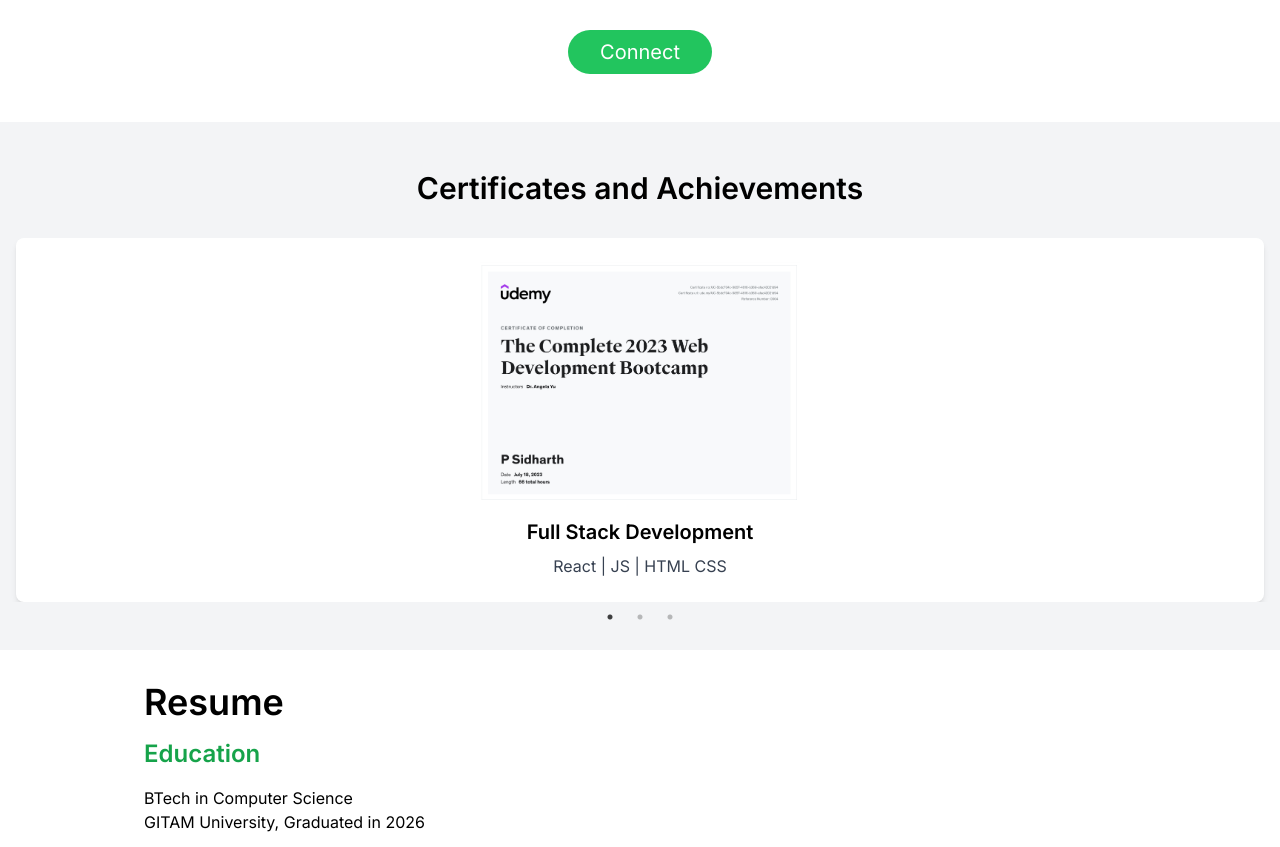
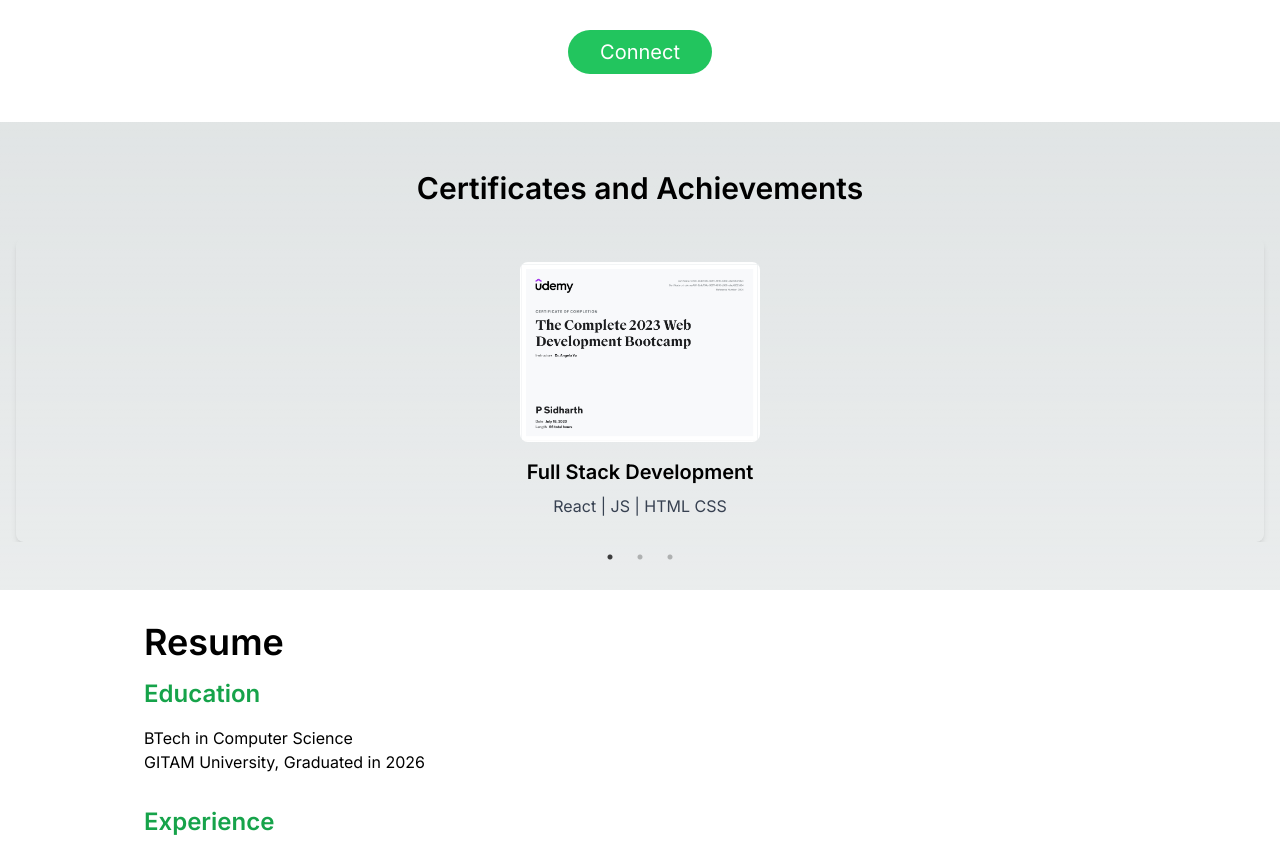
Before and after one commit to psidh/Domain, a Next.js app: page / in a window 1280 px wide. Shown: the part 420-1267 px from the top of the page. Built offline with nearby package versions, Linux system fonts and the light colour scheme.

Commit message:
dark mode update

```diff
--- a/src/app/components/Achievements.js
+++ b/src/app/components/Achievements.js
@@ -15,20 +15,20 @@ const Achievements = () => {
   };
 
   return (
-    <div className="bg-gray-100 py-12">
+    <div className="dark:bg-gray-900 py-12">
       <div className="container mx-auto text-center">
         <h2 className="text-3xl font-semibold mb-8">Certificates and Achievements</h2>
         <Slider {...settings}>
           {certificatesData.map((certificate, index) => (
             <div key={index} className="px-4">
-              <div className="bg-white rounded-lg shadow-md p-6">
+              <div className="dark:bg-gray-800 rounded-lg shadow-md p-6">
                 <div className="mb-4">
                   {/* eslint-disable-next-line @next/next/no-img-element */}
-                  <img src={certificate.image} alt={certificate.title} className="mx-auto w-80 h-60" />
+                  <img src={certificate.image} alt={certificate.title} className="rounded-lg mx-auto w-60 h-50" />
                 </div>
                 <div>
                   <h3 className="text-xl font-semibold mb-2">{certificate.title}</h3>
-                  <p className="text-gray-700">{certificate.description}</p>
+                  <p className="dark:text-gray-300 text-gray-700">{certificate.description}</p>
                 </div>
               </div>
             </div>
```
